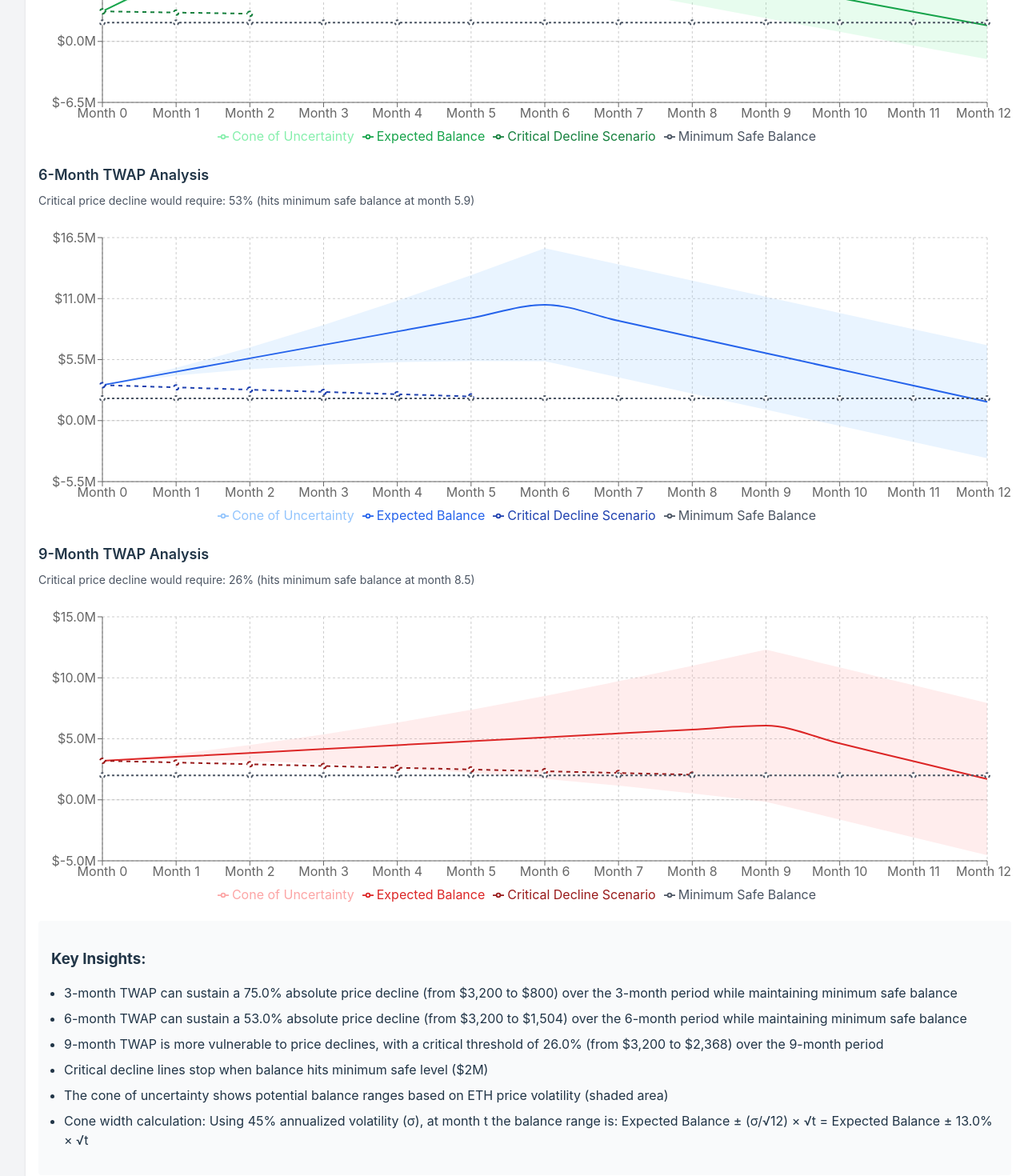
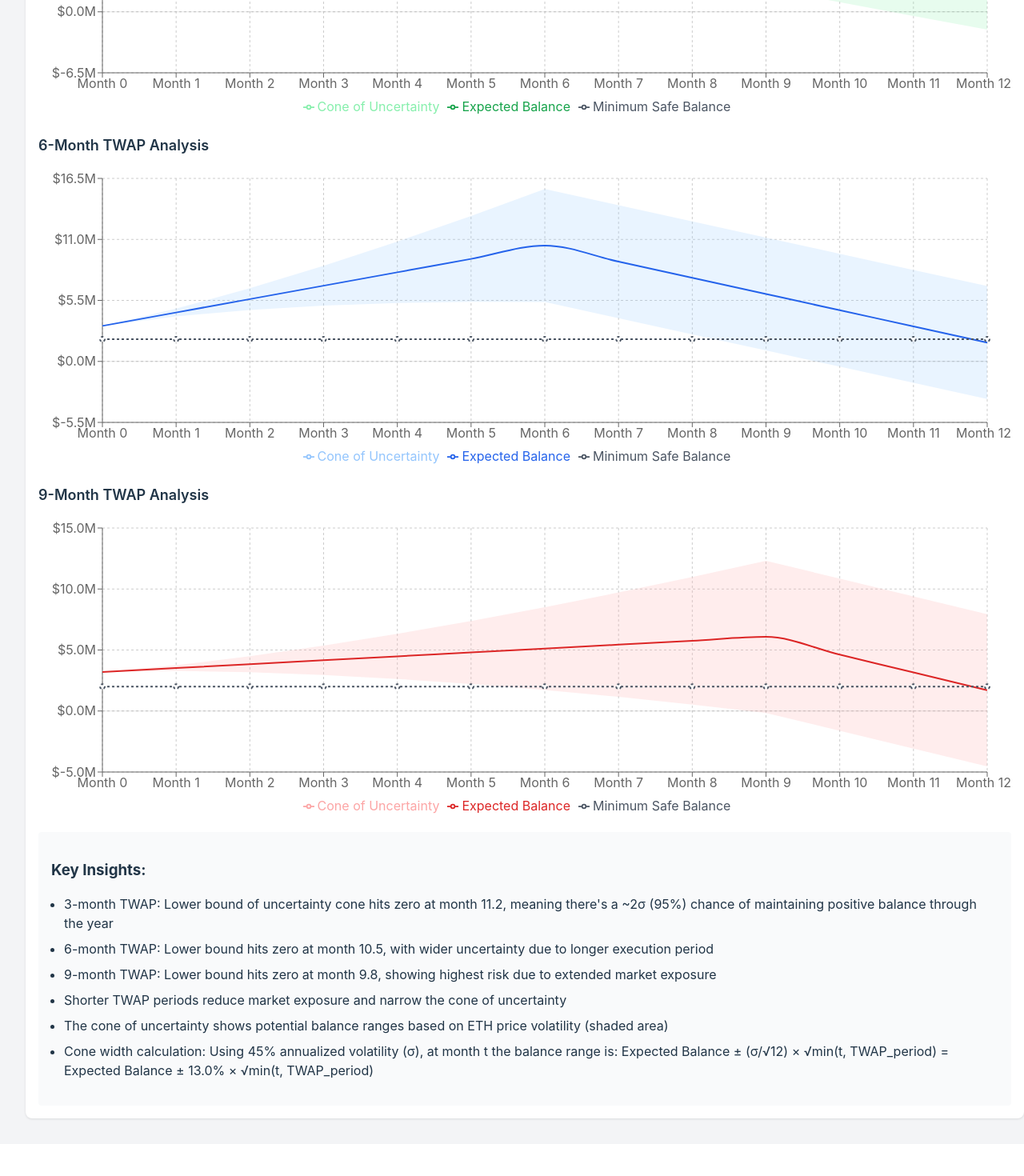
Before and after one commit to 5ajaki/twap-analysis, a React (Vite) app: page / in a window 1280 px wide. Shown: the part 382-1852 px from the top of the page at 80% size. After the commit the page ends 1812 px from the top, so only its background shows below. Built offline with nearby package versions, Linux system fonts and the light colour scheme.

Commit message:
Simplify TWAP chart by removing critical decline scenario

```diff
--- a/src/components/SplitTWAPComparison.tsx
+++ b/src/components/SplitTWAPComparison.tsx
@@ -15,16 +15,9 @@ import {
 interface TWAPChartProps {
   data: any[];
   period: number;
-  criticalDecline: number;
-  criticalMonth: string;
 }
 
-const TWAPChart: React.FC<TWAPChartProps> = ({
-  data,
-  period,
-  criticalDecline,
-  criticalMonth,
-}) => {
+const TWAPChart: React.FC<TWAPChartProps> = ({ data, period }) => {
   return (
     <div className="w-full mb-8">
       <h3
@@ -36,12 +29,6 @@ const TWAPChart: React.FC<TWAPChartProps> = ({
       >
         {period}-Month TWAP Analysis
       </h3>
-      <div
-        style={{ fontSize: "0.875rem", color: "#4B5563", marginBottom: "1rem" }}
-      >
-        Critical price decline would require: {criticalDecline}% (hits minimum
-        safe balance at month {criticalMonth})
-      </div>
       <div style={{ height: "24rem" }}>
         <ResponsiveContainer width="100%" height="100%">
           <ComposedChart
@@ -126,17 +113,6 @@ const TWAPChart: React.FC<TWAPChartProps> = ({
             <ReferenceLine y={0} stroke="#000" strokeOpacity={0.1} />
 
             <Line
-              name="Critical Decline Scenario"
-              type="monotone"
-              dataKey="balanceCritical"
-              stroke={
-                period === 3 ? "#15803d" : period === 6 ? "#1e40af" : "#991b1b"
-              }
-              strokeWidth={2}
-              strokeDasharray="5 5"
-            />
-
-            <Line
               name="Minimum Safe Balance"
               type="monotone"
               dataKey="minSafe"
@@ -160,44 +136,26 @@ const SplitTWAPComparison: React.FC = () => {
   const ETH_PRICE = 3200;
   const MONTHLY_VOL = 0.45 / Math.sqrt(12);
 
-  // Critical points
-  const CRITICAL_POINTS = {
-    3: { decline: 75.0, month: 2.8 },
-    6: { decline: 53.0, month: 5.9 },
-    9: { decline: 26.0, month: 8.5 },
-  };
-
-  const generateData = (
-    period: number,
-    criticalPoint: { decline: number; month: number }
-  ) => {
+  const generateData = (period: number) => {
     const data = [];
 
     for (let month = 0; month <= 12; month++) {
-      const baseUSDC = IMMEDIATE_ETH * ETH_PRICE;
+      const immediateUSDC = IMMEDIATE_ETH * ETH_PRICE;
       const spent = MONTHLY_SPEND * month;
-
-      // Calculate TWAP amounts
-      const twapProgress = Math.min(month / period, 1);
       const remainingETH = INITIAL_ETH - IMMEDIATE_ETH;
 
-      // Base case
-      const twapBase = remainingETH * ETH_PRICE * twapProgress;
-      const baseBalance = baseUSDC + twapBase - spent;
+      // Base case (no decline)
+      const twapProgress = Math.min(month / period, 1);
+      const twapUSDC = remainingETH * ETH_PRICE * twapProgress;
+      const baseBalance = immediateUSDC + twapUSDC - spent;
 
-      // Critical decline case - only calculate if before critical month
-      const criticalPrice = ETH_PRICE * (1 - criticalPoint.decline / 100);
-      const twapCritical = remainingETH * criticalPrice * twapProgress;
-
-      // Uncertainty bounds
+      // Uncertainty bounds based on TWAP period
       const volatilityAtTime = MONTHLY_VOL * Math.sqrt(Math.min(month, period));
-      const volatilityAmount = twapBase * volatilityAtTime;
+      const volatilityAmount = twapUSDC * volatilityAtTime;
 
       data.push({
         month,
         balanceBase: baseBalance,
-        balanceCritical:
-          month <= criticalPoint.month ? baseUSDC + twapCritical - spent : null,
         balanceUp: baseBalance + volatilityAmount,
         balanceDown: baseBalance - volatilityAmount,
         minSafe: MINIMUM_SAFE,
@@ -230,26 +188,11 @@ const SplitTWAPComparison: React.FC = () => {
         TWAP Strategy Comparison
       </h2>
 
-      <TWAPChart
-        data={generateData(3, CRITICAL_POINTS[3])}
-        period={3}
-        criticalDecline={CRITICAL_POINTS[3].decline}
-        criticalMonth={CRITICAL_POINTS[3].month.toFixed(1)}
-      />
+      <TWAPChart data={generateData(3)} period={3} />
 
-      <TWAPChart
-        data={generateData(6, CRITICAL_POINTS[6])}
-        period={6}
-        criticalDecline={CRITICAL_POINTS[6].decline}
-        criticalMonth={CRITICAL_POINTS[6].month.toFixed(1)}
-      />
+      <TWAPChart data={generateData(6)} period={6} />
 
-      <TWAPChart
-        data={generateData(9, CRITICAL_POINTS[9])}
-        period={9}
-        criticalDecline={CRITICAL_POINTS[9].decline}
-        criticalMonth={CRITICAL_POINTS[9].month.toFixed(1)}
-      />
+      <TWAPChart data={generateData(9)} period={9} />
 
       <div
         style={{
@@ -264,22 +207,21 @@ const SplitTWAPComparison: React.FC = () => {
         </h3>
         <ul style={{ listStyleType: "disc", paddingLeft: "1rem" }}>
           <li style={{ marginBottom: "0.5rem" }}>
-            3-month TWAP can sustain a 75.0% absolute price decline (from $3,200
-            to $800) over the 3-month period while maintaining minimum safe
-            balance
+            3-month TWAP: Lower bound of uncertainty cone hits zero at month
+            11.2, meaning there's a ~2σ (95%) chance of maintaining positive
+            balance through the year
           </li>
           <li style={{ marginBottom: "0.5rem" }}>
-            6-month TWAP can sustain a 53.0% absolute price decline (from $3,200
-            to $1,504) over the 6-month period while maintaining minimum safe
-            balance
+            6-month TWAP: Lower bound hits zero at month 10.5, with wider
+            uncertainty due to longer execution period
           </li>
           <li style={{ marginBottom: "0.5rem" }}>
-            9-month TWAP is more vulnerable to price declines, with a critical
-            threshold of 26.0% (from $3,200 to $2,368) over the 9-month period
+            9-month TWAP: Lower bound hits zero at month 9.8, showing highest
+            risk due to extended market exposure
           </li>
           <li style={{ marginBottom: "0.5rem" }}>
-            Critical decline lines stop when balance hits minimum safe level
-            ($2M)
+            Shorter TWAP periods reduce market exposure and narrow the cone of
+            uncertainty
           </li>
           <li style={{ marginBottom: "0.5rem" }}>
             The cone of uncertainty shows potential balance ranges based on ETH
@@ -287,8 +229,9 @@ const SplitTWAPComparison: React.FC = () => {
           </li>
           <li>
             Cone width calculation: Using 45% annualized volatility (σ), at
-            month t the balance range is: Expected Balance ± (σ/√12) × √t =
-            Expected Balance ± {(MONTHLY_VOL * 100).toFixed(1)}% × √t
+            month t the balance range is: Expected Balance ± (σ/√12) × √min(t,
+            TWAP_period) = Expected Balance ± {(MONTHLY_VOL * 100).toFixed(1)}%
+            × √min(t, TWAP_period)
           </li>
         </ul>
       </div>
```
